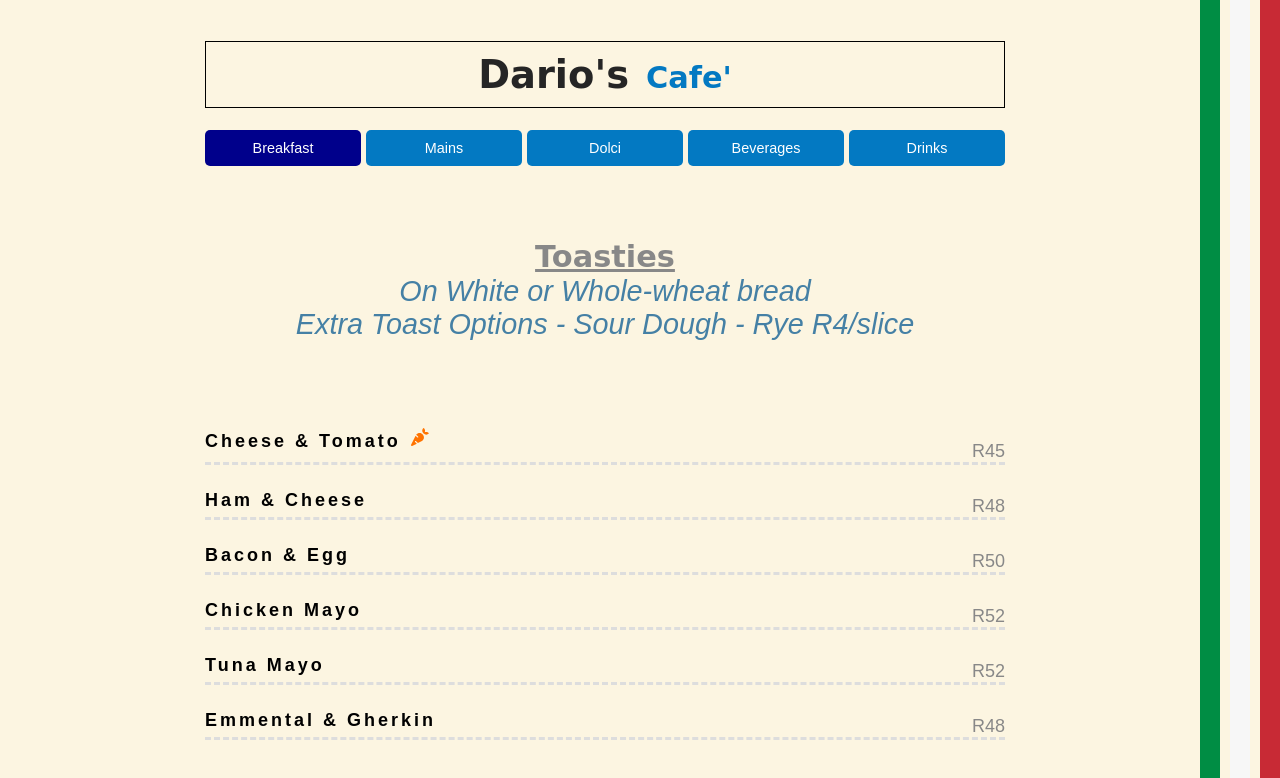
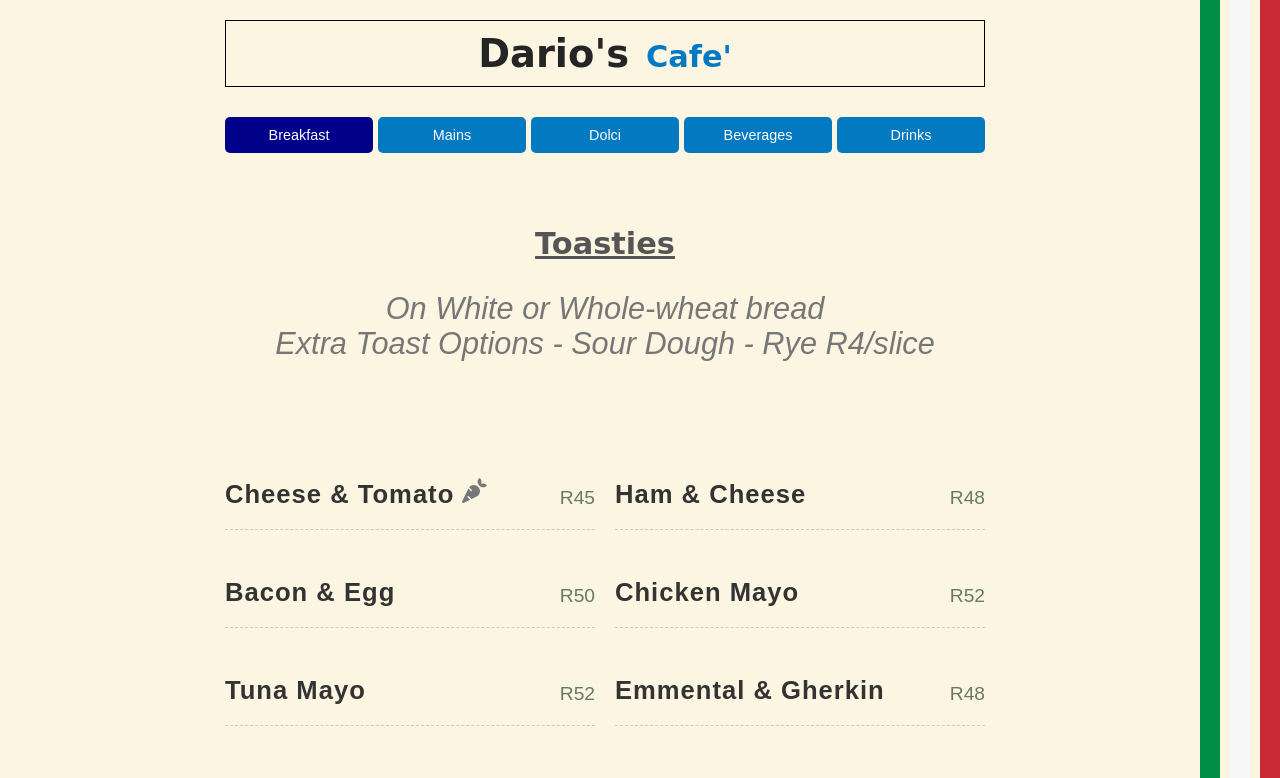
Before and after one commit to wilfred-html/Darios-website, a plain HTML site: page Menu.html in a window 1280 px wide. Shown: the top 778 px of the page. Drawn offline with Linux system fonts and the light colour scheme; a web font is replaced by a local one.

Commit message:
Menu: Font updated/Postions also updated

```diff
--- a/menu-style.css
+++ b/menu-style.css
@@ -1,6 +1,12 @@
+* {
+  margin: 0;
+  padding: 0;
+  font-family: "Hammersmith One", sans-serif;
+  box-sizing: border-box; /* Add box-sizing property */
+}
+
 body {
   font-family: Arial, sans-serif;
-  /* background-color: rgb(255, 244, 214); */
   background-color: rgb(252, 245, 225);
   background-size: cover;
   background-repeat: no-repeat;
@@ -8,6 +14,7 @@ body {
   background-attachment: fixed;
   margin: 0;
   padding: 0;
+  color: #333;
 }
 
 .container {
@@ -19,10 +26,11 @@ body {
 h1 {
   text-align: center;
   border: 1px solid black;
-  color: black;
+  color: #333;
   display: flex;
   align-items: center;
   justify-content: center;
+  margin-bottom: 30px;
 }
 
 h1 a {
@@ -33,7 +41,7 @@ h1 a {
 
 .Darios-font {
   font-family: "Rubik Bubbles", cursive;
-  font-size: 1.8rem;
+  font-size: 2.4rem; /* Adjust font size */
   margin-right: 8px;
   color: rgb(37, 37, 37);
 }
@@ -41,8 +49,31 @@ h1 a {
 .slant {
   font-family: "Cedarville Cursive", cursive;
   color: rgb(3, 121, 194);
-  font-size: 1.2rem;
+  font-size: 1.9rem; /* Adjust font size */
   padding-top: 10px;
+}
+
+.navigation {
+  display: flex;
+  flex-direction: column;
+  margin-bottom: 20px;
+}
+
+.navigation a {
+  margin: 0 0px;
+  text-decoration: none;
+  padding: 9px 12px;
+  border-radius: 5px;
+  background-color: #ddd;
+  transition: background-color 0.3s;
+  margin-bottom: 5px;
+  background-color: #007bff; /* Adjust background color */
+  color: #fff;
+  font-size: 1.7rem; /* Adjust font size */
+}
+
+.navigation a:hover {
+  background-color: #0056b3;
 }
 
 .des-cat h2 {
@@ -52,7 +83,7 @@ h1 a {
 .des-cat,
 .des-cat2 {
   text-align: center;
-  color: rgb(69, 128, 165);
+  color: #0056b3;
   display: flex;
   flex-direction: column;
   justify-content: center;
@@ -61,7 +92,8 @@ h1 a {
 
 .des-cat .description {
   font-style: italic;
-  font-size: 0.8rem;
+  font-size: 1.4rem; /* Adjust font size */
+  color: #777;
 }
 
 .des-cat2 {
@@ -70,16 +102,19 @@ h1 a {
 
 .des-cat2 .description {
   text-align: center;
-  font-size: 1.2rem;
+  font-size: 1.6rem; /* Adjust font size */
   font-family: "Cedarville Cursive", cursive;
-  line-height: 18px;
+  line-height: 1.8rem; /* Adjust line height */
+  color: #777;
 }
+
 h2 {
   text-align: center;
   margin-top: 30px;
-  color: #888;
+  color: #555;
   font-family: "Cedarville Cursive", cursive;
   text-decoration: underline;
+  font-size: 2rem; /* Adjust font size */
 }
 
 .des2 {
@@ -88,134 +123,103 @@ h2 {
 
 .des2 ul {
   list-style: none;
-  margin: 0;
-  padding: 0;
   text-align: center;
-}
-
-.li-3 {
-  text-decoration: underline;
-  margin: 10px 0 8px 0;
-  font-weight: bold;
-}
-
-.upscale {
-  font-size: 0.75rem;
+  padding: 30px;
+  font-size: 1.6rem; /* Adjust font size */
 }
 
 .menu-category {
-  margin-bottom: 40px;
+  margin-bottom: 30px;
 }
 
 .menu-item {
   display: flex;
-  flex-direction: column; /* Stack the item name, description, and price */
-  justify-content: center;
-  margin-bottom: 30px;
-  border-bottom: 3px dashed #ddd;
+  flex-wrap: wrap; /* Allow wrapping */
+  margin-bottom: 20px;
+  border-bottom: 1px dashed #ccc;
+  padding-bottom: 10px;
 }
 
 .menu-item .name {
   font-weight: bold;
-  margin-bottom: 6px;
-  display: flex;
-  align-items: center;
-  flex-wrap: wrap;
-  width: 80%;
-  letter-spacing: 3px;
-}
-
-.menu-chia .name {
-  width: 100%;
+  margin-right: 10px;
+  flex: 1 1 auto; /* Allow shrinking and growing */
+  width: 60%;
+  letter-spacing: 1px;
+  font-size: 1.6rem;
+  color: #333;
 }
 
 .span-options {
-  font-size: 0.6rem;
-  margin-top: 4px;
-  margin-bottom: 6px;
+  font-size: 1.6rem; /* Adjust font size */
+  margin: 0 10px;
   font-style: italic;
-  color: rgb(69, 128, 165);
-  font-weight: 400;
+  color: #777;
+  font-weight: bold;
 }
 
 .menu-item svg {
-  width: 18px;
-  height: 18px;
-  fill: rgb(255, 115, 0);
-  margin-bottom: 10px;
-  margin-left: 10px;
+  width: 25px;
+  height: 25px;
+  fill: #777;
+  margin-left: auto;
 }
 
 .options2 svg {
-  margin-left: 0px;
-  margin-bottom: 0;
+  margin: 0;
+  margin-bottom: -5px;
 }
 
-.menu-item .description {
-  color: #888;
-  font-size: 0.8rem;
+.menu-NP .description {
+  color: #555;
+  font-size: 1.4rem;
   margin-bottom: 10px;
-  width: 80%;
+  width: 100%; /* Ensure full width */
 }
 
+
 .menu-item .price {
-  color: #888;
-  margin-top: auto; /* Push the price to the bottom */
+  color: #687968;
+  margin-top: 10px;
+  font-size: 1.2rem;
 }
-
 .menu-column {
   display: grid;
-  grid-template-columns: 1fr;
+  grid-template-columns: repeat(auto-fit, minmax(280px, 1fr));
+  grid-gap: 20px;
+  margin-bottom: 30px;
 }
 
 .menu-column > div {
-  flex-basis: calc(50% - 10px);
+  flex-basis: 280px;
 }
 
 .menu-NP {
   display: flex;
   justify-content: space-between;
-}
-
-.navigation {
-  display: flex;
-  flex-direction: column;
-  /* justify-content: center; */
-  margin-bottom: 20px;
-}
-
-.navigation a {
-  margin: 0 0px;
-  text-decoration: none;
-  padding: 5px 10px;
-  border-radius: 5px;
-  background-color: #ddd;
-  transition: background-color 0.3s;
-  margin-bottom: 5px;
-  background-color: rgb(3, 121, 194);
-  color: white;
-}
-
-.navigation a:hover {
-  background-color: #bbb;
+  align-items: flex-end; /* Align items to the bottom */
+  margin-bottom: 10px;
+  width: 100%; /* Ensure full width */
 }
 
 .t-cs {
-  height: 35px;
-  background-color: rgb(34, 34, 34);
+  height: 80px;
+  background-color: #333; /* Adjust background color */
+  color: #fff;
   display: flex;
   justify-content: center;
   align-items: center;
-  color: lightgray;
-  padding-left: 10px;
-  font-size: 0.8rem;
+  font-size: 1.4rem; /* Adjust font size */
 }
 
 .t-cs a {
   text-decoration: none;
-  color: lightgray;
-  padding: 0 5px;
+  color: #fff;
+  padding: 5px 10px;
 }
+
+
+
 @media (min-width: 768px) {
   .stripe1 {
     border-right: 10px solid #c82a35;
```
